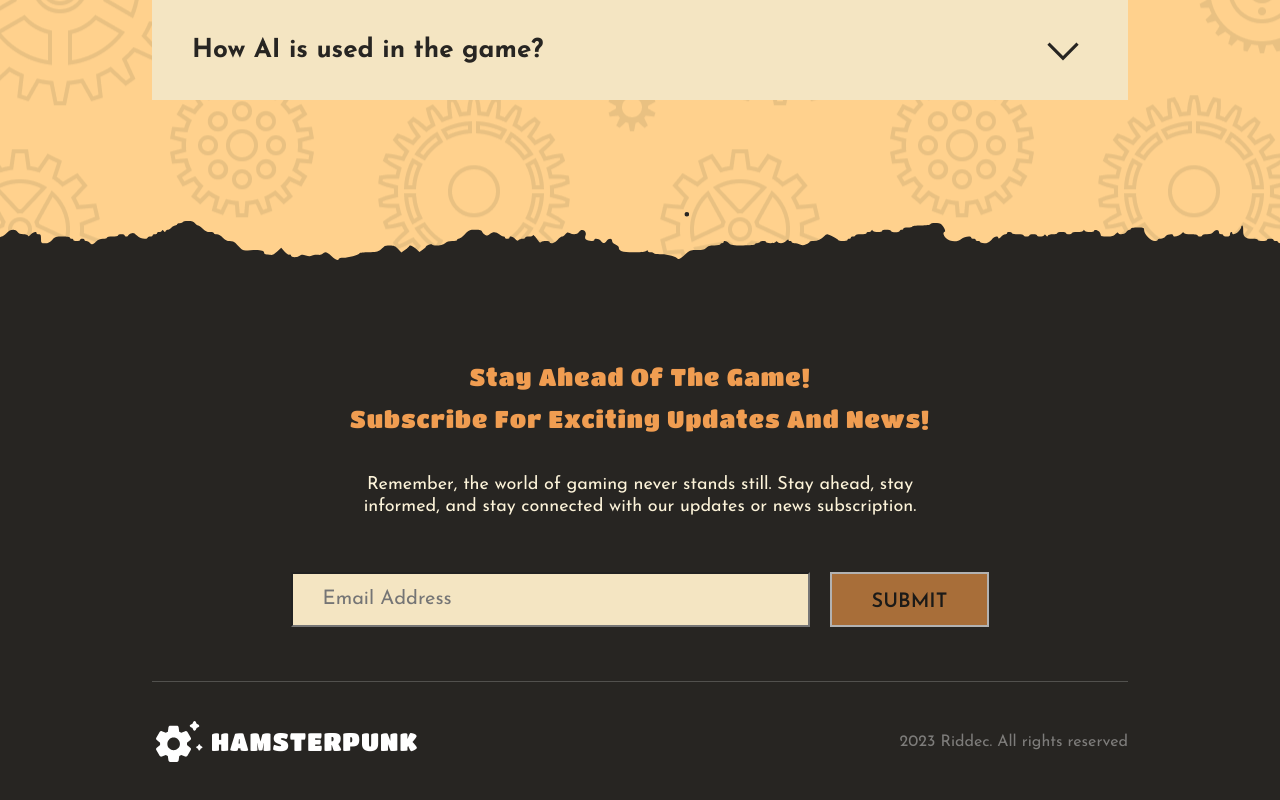
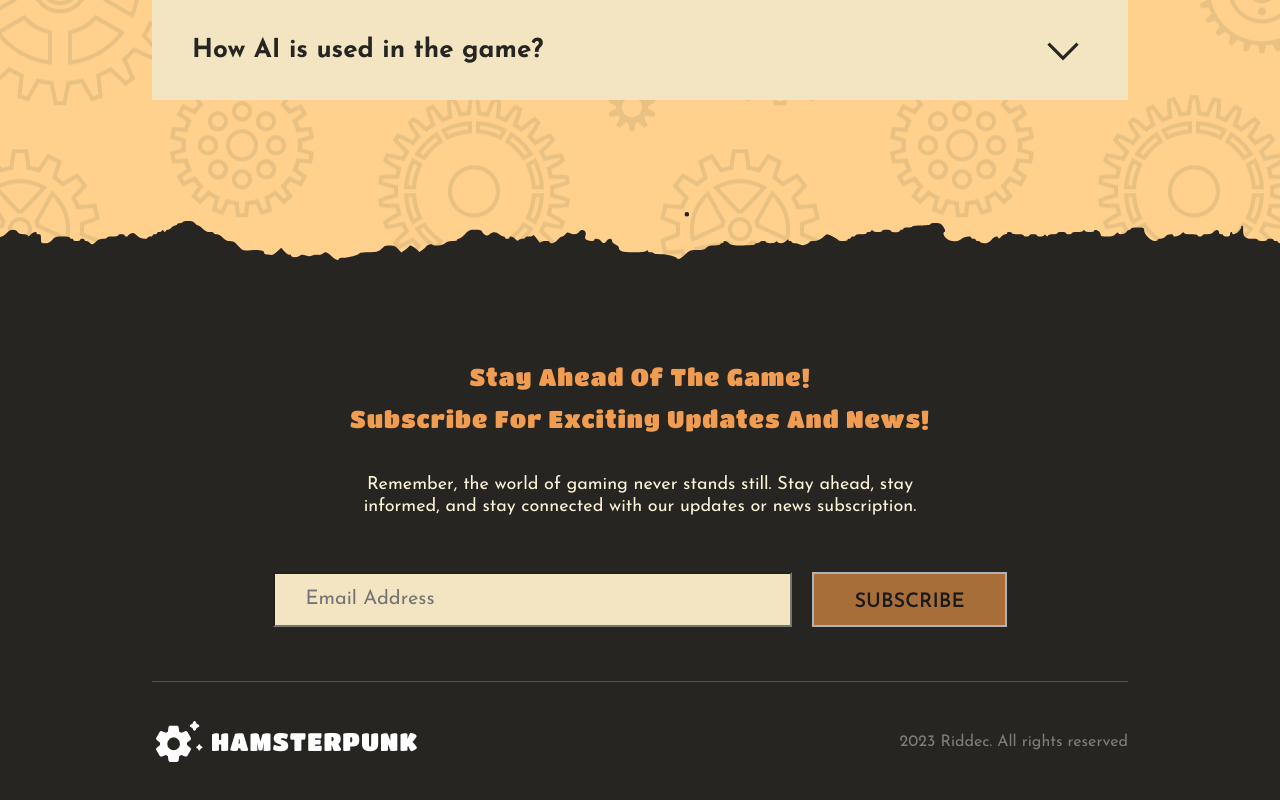
Before and after one commit to riddeclabs/hamsterpunk-landing, a React (Create React App) app: page / in a window 1280 px wide. Shown: the part 6905-7705 px from the top of the page. Built offline with nearby package versions, Linux system fonts and the light colour scheme; no server answers.

Commit message:
fix: subscribe

```diff
--- a/src/pages/containers/Subscription/index.tsx
+++ b/src/pages/containers/Subscription/index.tsx
@@ -47,7 +47,7 @@ export const Subscription = () => {
           />
 
           <SubmitButton type='submit' disabled={state.submitting || !email}>
-            SUBMIT
+            SUBSCRIBE
           </SubmitButton>
         </Form>
       </Content>
```
